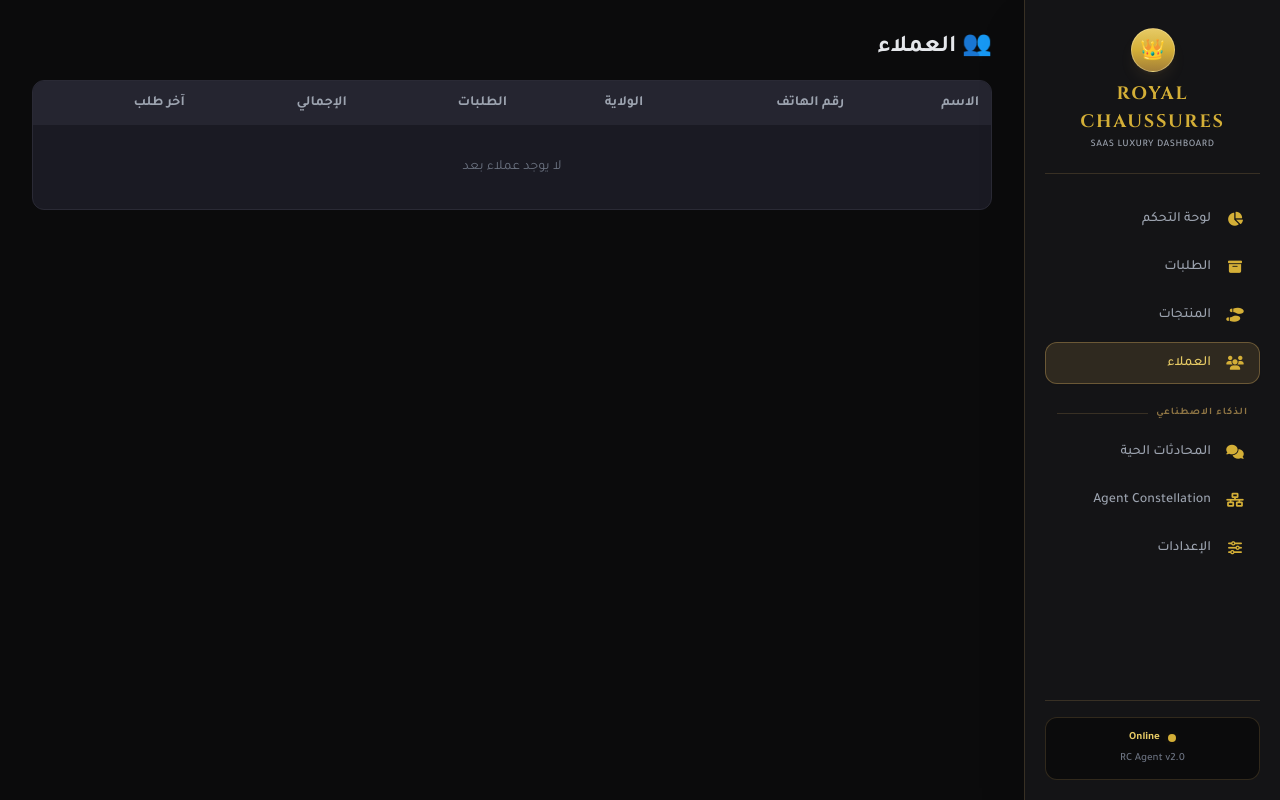
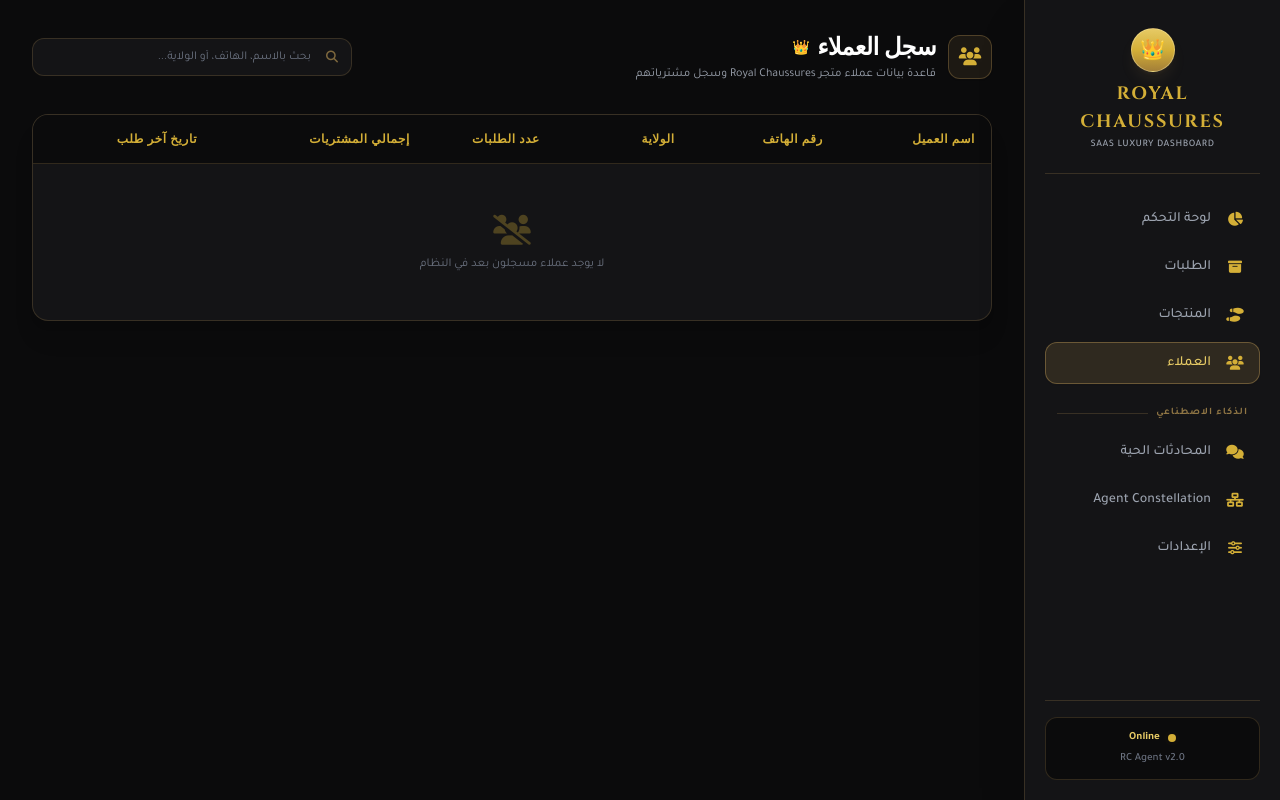
Before and after one commit to 040916073mustapha/royal-chaussures-server, a Flask app: page /dashboard/clients in a window 1280 px wide. Run offline with Flask 3, Linux system fonts and the light colour scheme; data that the repository does not hold is empty; some libraries are stand-ins or nearby versions.

Commit message:
Update clients.html

```diff
--- a/templates/clients.html
+++ b/templates/clients.html
@@ -1,26 +1,124 @@
 {% extends "dashboard_base.html" %}
 {% block content %}
-<div x-data="{ clients:[] }" x-init="fetch('/api/clients').then(r=>r.json()).then(d=>clients=d.clients||[])">
-    <h1 class="text-2xl font-bold mb-4">👥 العملاء</h1>
-    <div class="bg-[#1a1a23] rounded-xl border border-[#2a2a35] overflow-hidden">
-        <table class="w-full text-sm">
-            <thead class="bg-[#252530] text-gray-400">
-                <tr><th class="p-3 text-right">الاسم</th><th class="p-3 text-right">رقم الهاتف</th><th class="p-3 text-right">الولاية</th><th class="p-3 text-right">الطلبات</th><th class="p-3 text-right">الإجمالي</th><th class="p-3 text-right">آخر طلب</th></tr>
-            </thead>
-            <tbody>
-                <template x-for="c in clients" :key="c.id">
-                    <tr class="border-t border-[#2a2a35] hover:bg-[#252530]/50">
-                        <td class="p-3 font-medium" x-text="c.name||'-'"></td>
-                        <td class="p-3 text-gray-400" x-text="c.phone||'-'"></td>
-                        <td class="p-3 text-gray-400" x-text="c.wilaya||'-'"></td>
-                        <td class="p-3"><span class="text-royal-400 font-bold" x-text="c.orders"></span></td>
-                        <td class="p-3" x-text="(c.spent||0).toLocaleString()+' د.ج'"></td>
-                        <td class="p-3 text-xs text-gray-500" x-text="c.last_order ? c.last_order.slice(0,10) : '-'"></td>
+<div x-data="{
+        clients: [],
+        search: '',
+        loading: true,
+        get filteredClients() {
+            if (!this.search) return this.clients;
+            const q = this.search.toLowerCase();
+            return this.clients.filter(c =>
+                (c.name && c.name.toLowerCase().includes(q)) ||
+                (c.phone && c.phone.includes(q)) ||
+                (c.wilaya && c.wilaya.toLowerCase().includes(q))
+            );
+        }
+     }"
+     x-init="fetch('/api/clients').then(r=>r.json()).then(d=>{ clients=d.clients||[]; loading=false; }).catch(()=>loading=false)">
+
+    <!-- Top Header & Search Bar -->
+    <div class="flex flex-col md:flex-row md:items-center justify-between gap-4 mb-8">
+        <div class="flex items-center gap-3">
+            <div class="w-11 h-11 rounded-xl bg-gold-500/10 border border-gold-500/30 flex items-center justify-center text-gold-400 shadow-sm">
+                <i class="fa-solid fa-users text-lg"></i>
+            </div>
+            <div>
+                <h1 class="text-2xl font-extrabold text-white tracking-tight font-serif flex items-center gap-2">
+                    <span>سجل العملاء</span>
+                    <span class="text-gold-400 text-sm">👑</span>
+                </h1>
+                <p class="text-xs text-gray-400 mt-0.5">قاعدة بيانات عملاء متجر Royal Chaussures وسجل مشترياتهم</p>
+            </div>
+        </div>
+
+        <!-- Search Bar -->
+        <div class="relative w-full md:w-80">
+            <i class="fa-solid fa-magnifying-glass absolute right-3.5 top-1/2 -translate-y-1/2 text-gold-500/60 text-xs"></i>
+            <input type="text"
+                   x-model="search"
+                   placeholder="بحث بالاسم، الهاتف، أو الولاية..."
+                   class="w-full bg-luxury-card border border-gold-500/20 text-gray-200 text-xs rounded-xl py-2.5 pr-10 pl-4 focus:outline-none focus:border-gold-500/50 placeholder-gray-500 transition-all">
+        </div>
+    </div>
+
+    <!-- Clients Table Container -->
+    <div class="bg-luxury-card rounded-2xl border border-gold-500/20 overflow-hidden shadow-xl">
+        <div class="overflow-x-auto">
+            <table class="w-full text-right border-collapse">
+                <thead>
+                    <tr class="bg-luxury-bg border-b border-gold-500/20 text-gold-400 text-xs font-serif uppercase tracking-wider">
+                        <th class="p-4">اسم العميل</th>
+                        <th class="p-4">رقم الهاتف</th>
+                        <th class="p-4">الولاية</th>
+                        <th class="p-4 text-center">عدد الطلبات</th>
+                        <th class="p-4">إجمالي المشتريات</th>
+                        <th class="p-4">تاريخ آخر طلب</th>
                     </tr>
-                </template>
-                <tr x-show="clients.length===0"><td colspan="6" class="p-8 text-center text-gray-500">لا يوجد عملاء بعد</td></tr>
-            </tbody>
-        </table>
+                </thead>
+                <tbody class="divide-y divide-dark-border/60 text-xs">
+
+                    <!-- Loading State Skeleton -->
+                    <template x-if="loading">
+                        <template x-for="i in 5">
+                            <tr class="animate-pulse">
+                                <td class="p-4"><div class="h-4 bg-luxury-hover rounded w-32"></div></td>
+                                <td class="p-4"><div class="h-4 bg-luxury-hover rounded w-24"></div></td>
+                                <td class="p-4"><div class="h-4 bg-luxury-hover rounded w-20"></div></td>
+                                <td class="p-4"><div class="h-4 bg-luxury-hover rounded w-12 mx-auto"></div></td>
+                                <td class="p-4"><div class="h-4 bg-luxury-hover rounded w-24"></div></td>
+                                <td class="p-4"><div class="h-4 bg-luxury-hover rounded w-20"></div></td>
+                            </tr>
+                        </template>
+                    </template>
+
+                    <!-- Client Rows -->
+                    <template x-for="c in filteredClients" :key="c.id">
+                        <tr class="hover:bg-luxury-hover/60 transition-colors group">
+
+                            <!-- Name with Avatar -->
+                            <td class="p-4">
+                                <div class="flex items-center gap-3">
+                                    <div class="w-8 h-8 rounded-full bg-luxury-bg border border-gold-500/20 flex items-center justify-center text-gold-400 font-bold text-xs shadow-sm">
+                                        <i class="fa-solid fa-user-tie"></i>
+                                    </div>
+                                    <span class="font-bold text-gray-100 group-hover:text-gold-300 transition-colors text-sm" x-text="c.name||'-'"></span>
+                                </div>
+                            </td>
+
+                            <!-- Phone -->
+                            <td class="p-4 font-mono text-gray-300 tracking-wider text-[11px]" x-text="c.phone||'-'"></td>
+
+                            <!-- Wilaya -->
+                            <td class="p-4">
+                                <span class="inline-flex items-center gap-1.5 px-2.5 py-1 rounded-lg bg-luxury-bg border border-dark-border text-gray-300 text-[11px] font-medium">
+                                    <i class="fa-solid fa-location-dot text-[10px] text-gold-400"></i>
+                                    <span x-text="c.wilaya||'-'"></span>
+                                </span>
+                            </td>
+
+                            <!-- Orders Count -->
+                            <td class="p-4 text-center">
+                                <span class="inline-block px-2.5 py-0.5 rounded-md bg-gold-500/10 border border-gold-500/30 text-gold-300 font-bold text-xs" x-text="c.orders"></span>
+                            </td>
+
+                            <!-- Total Spent -->
+                            <td class="p-4 font-extrabold text-gold-300 text-sm font-serif" x-text="(c.spent||0).toLocaleString()+' د.ج'"></td>
+
+                            <!-- Last Order Date -->
+                            <td class="p-4 text-gray-400 text-[11px]" x-text="c.last_order ? c.last_order.slice(0,10) : '-'"></td>
+                        </tr>
+                    </template>
+
+                    <!-- Empty State -->
+                    <tr x-show="!loading && filteredClients.length === 0">
+                        <td colspan="6" class="p-12 text-center text-gray-500">
+                            <i class="fa-solid fa-users-slash text-3xl mb-2 opacity-30 text-gold-400"></i>
+                            <p class="text-xs" x-text="search ? 'لا يوجد عملاء يطابقون خيارات البحث' : 'لا يوجد عملاء مسجلون بعد في النظام'"></p>
+                        </td>
+                    </tr>
+                </tbody>
+            </table>
+        </div>
     </div>
 </div>
 {% endblock %}
```
